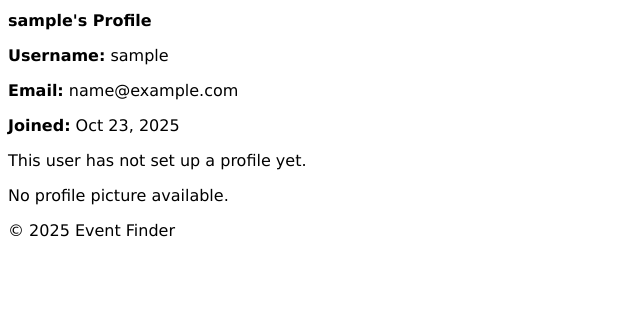
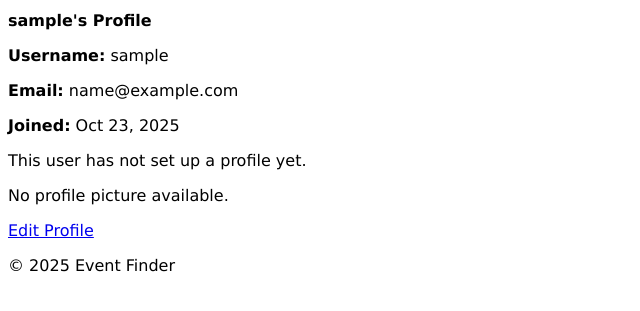
Before and after one commit to chromalemon/event-finder, a Django app: page /u/profile/ in a window 1280 px wide. Shown: the part 27-338 px from the top of the page, without its empty margins (0-640 px from the left). Run offline with Django 5.2, Linux system fonts and the light colour scheme; the visitor is signed in with stand-in values (Sample User, id 1).

Commit message:
Added profile searching views, urls, and html page. Added placeholder pages for profile edit and event edit.

```diff
--- a/project/events/urls.py
+++ b/project/events/urls.py
@@ -6,6 +6,5 @@ urlpatterns = [
     path("view/", views.view_events, name="view_events"),
     path("view/<int:event_id>/", views.view_event, name="view_event"),
     path("edit/<int:event_id>/", views.edit_event, name="edit_event"),
-    path("myevents/", views.view_my_events, name="my_events"),
     path("join/<int:event_id>/", views.join_event, name="join_event"),
 ]
--- a/project/events/views.py
+++ b/project/events/views.py
@@ -139,10 +139,7 @@ def edit_event(request, event_id):
     #edit a specific event
     pass
 
-@login_required
-def view_my_events(request):
-    #view events created by the user
-    pass
+
 
 
 @login_required
--- a/project/templates/event_finder/base.html
+++ b/project/templates/event_finder/base.html
@@ -13,7 +13,7 @@
         <nav>
             <a href="{% url 'dashboard' %}">Home</a> |
             <a href="{% url 'profile' %}">Your Profile</a> |
-            <a href="{% url 'profile' %}">Search Profiles</a> |
+            <a href="{% url 'profile_search' %}">Search Profiles</a> |
             <a href="{% url 'create_event' %}">Create Event</a> |
             <a href="{% url 'view_events' %}">Discover Events</a> |
             <a href="{% url 'chat' %}">Chats</a> |
--- a/project/templates/users/profile_detail.html
+++ b/project/templates/users/view_profile.html
@@ -21,4 +21,9 @@
 {% else %}
     <p>No profile picture available.</p>
 {% endif %}
+
+{% if own %}
+    <a href="{% url 'profile_edit' %}">Edit Profile</a>
+{% endif %}
+
 {% endblock %}
--- a/project/users/urls.py
+++ b/project/users/urls.py
@@ -7,5 +7,7 @@ urlpatterns = [
     path("login/", views.login, name='login'),
     path("logout/", views.logout, name='logout'),
     path("profile/", views.profile, name='profile'),
-    path("profile/<int:user_id>/", views.profile_detail, name='profile_detail'),
+    path("profile/<int:user_id>/", views.profile, name='profile'),
+    path("profile/search/", views.profile_search, name="profile_search"),
+    path("profile/edit/", views.profile_edit, name="profile_edit"),
 ]
--- a/project/users/views.py
+++ b/project/users/views.py
@@ -1,6 +1,6 @@
 from django.shortcuts import render
 from django.contrib import messages
-from django.shortcuts import redirect
+from django.shortcuts import redirect, get_object_or_404
 from django.http import HttpResponse
 from django.contrib.auth import login as auth_login, logout as auth_logout, get_user_model
 from django.contrib.auth.decorators import login_required
@@ -17,7 +17,6 @@ def empty(request):
 
 
 def register(request):
-
     if request.user.is_authenticated:
         return redirect("dashboard")
     if request.method == "POST":
@@ -32,7 +31,6 @@ def register(request):
     return render(request, 'users/register.html', {'form': form})
 
 def login(request):
-
     if request.user.is_authenticated:
         return redirect("dashboard")
     if request.method == "POST":
@@ -53,18 +51,21 @@ def logout(request):
     return redirect("home")
 
 @login_required
-def profile(request):
+def profile(request, user_id=None):
     user = request.user
-    if not user:
-        return HttpResponse("User not found", status=404)
-
-    return render(request, 'users/profile.html', {'user': user})
+    if user_id is None or user_id == user.id:
+        return render(request, "users/view_profile.html", {"user": user, "own": True})
+    user = get_object_or_404(User, id=user_id)
+    return render(request, "users/view_profile.html", {"user": user, "own": False})
 
 @login_required
-def profile_detail(request, user_id):
-    if user_id is None:
-        return render(request, 'users/profile_detail.html', {'user': request.user})
-    user = User.objects.get(id=user_id)
-    if not user:
-        return HttpResponse("User not found", status=404)
-    return render(request, 'users/profile_detail.html', {'user': user})
+def profile_search(request):
+    return HttpResponse("placeholder for profile search page")
+
+@login_required
+def profile_edit(request):
+    if request.method == "POST":
+        pass
+    else:
+        return HttpResponse("placeholder for profile edit page")
+        #form = ProfileEditForm()
```
Also changed, not shown: project/templates/users/profile.html (deleted, +0 -23 lines), project/chat/migrations/0001_initial.py (added), project/chat/migrations/0002_initial.py (added), project/chat/migrations/0003_initial.py (added), project/events/migrations/0001_initial.py (added), project/events/migrations/0002_initial.py (added), project/templates/events/edit_event.html (added), project/templates/users/edit_profile.html (added), project/templates/users/search_profile.html (added), project/users/migrations/0001_initial.py (added).
